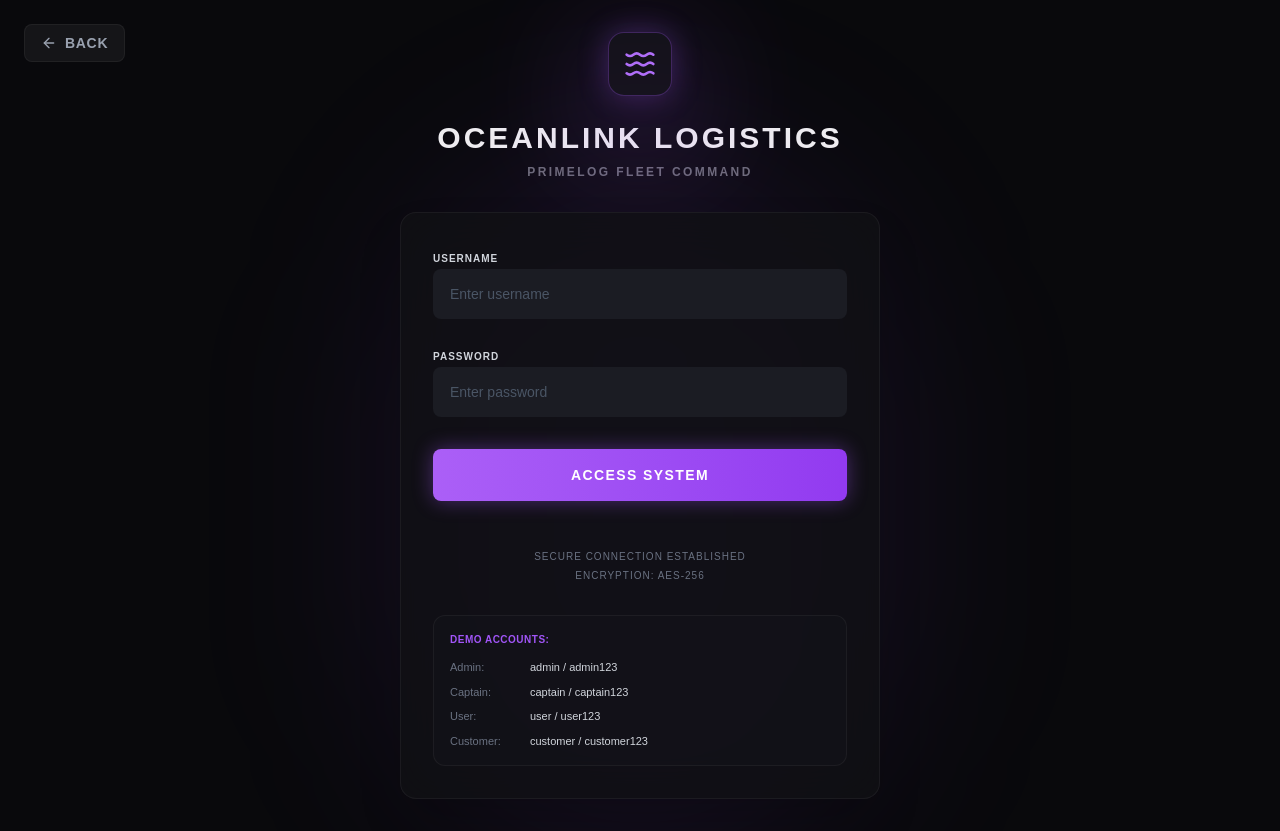
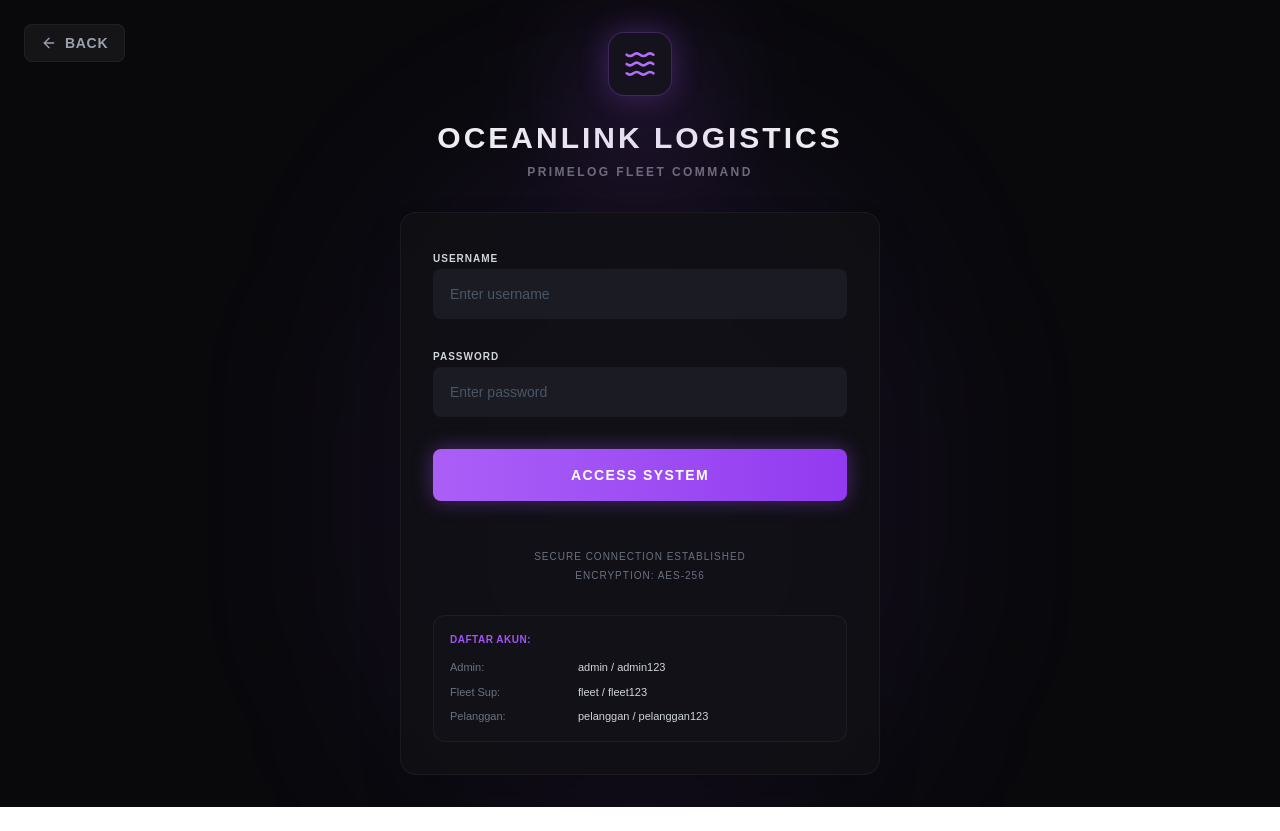
Before and after one commit to nipii04/TugasBesar_2905_2924_2908, a Next.js app in the folder oceanlink-app/: page /login in a window 1280 px wide. After the commit the page ends 807 px from the top, so only its background shows below. Built offline with nearby package versions, Linux system fonts and the light colour scheme.

Commit message:
ProgressKesekian1.1

```diff
--- a/oceanlink-app/app/calculator/page.tsx
+++ b/oceanlink-app/app/calculator/page.tsx
@@ -48,14 +48,14 @@ export default function CalculatorPage() {
           </div>
 
           <div className="flex items-center gap-3">
-            <button className="flex items-center gap-2 px-4 py-2 border border-purple-500/30 hover:bg-purple-500/10 transition-all text-white text-sm font-semibold rounded-md">
+            <Link href="/register" className="flex items-center gap-2 px-4 py-2 border border-purple-500/30 hover:bg-purple-500/10 transition-all text-white text-sm font-semibold rounded-md">
               <UserPlus className="w-4 h-4" />
               SIGN UP
-            </button>
-            <button className="flex items-center gap-2 px-6 py-2 bg-purple-500 hover:bg-purple-400 transition-all text-white text-sm font-semibold rounded-md shadow-[0_0_15px_rgba(168,85,247,0.4)]">
+            </Link>
+            <Link href="/login" className="flex items-center gap-2 px-6 py-2 bg-purple-500 hover:bg-purple-400 transition-all text-white text-sm font-semibold rounded-md shadow-[0_0_15px_rgba(168,85,247,0.4)]">
               <LogIn className="w-4 h-4" />
               SIGN IN
-            </button>
+            </Link>
           </div>
         </div>
       </nav>
--- a/oceanlink-app/app/login/page.tsx
+++ b/oceanlink-app/app/login/page.tsx
@@ -9,21 +9,27 @@ export default function LoginPage() {
   const router = useRouter();
   const [username, setUsername] = useState("");
   const [password, setPassword] = useState("");
+  const [error, setError] = useState("");
 
   const handleLogin = (e: React.FormEvent) => {
     e.preventDefault();
-    if (username.toLowerCase() === "admin" || username.toLowerCase() === "captain") {
+    setError(""); // Reset error list
+    const roleValue = username.toLowerCase();
+
+    if (roleValue === "admin" && password === "admin123") {
+      localStorage.setItem("userRole", "Admin");
       router.push("/dashboard");
-    } else if (username) {
-      // Just redirect anyway for testing, or show error?
-      // Since it's a prototype, let's redirect them to dashboard if they enter anything
+    } else if ((roleValue === "fleet" || roleValue === "fleet superintendent") && password === "fleet123") {
+      localStorage.setItem("userRole", "Fleet Superintendent");
       router.push("/dashboard");
+    } else if ((roleValue === "pelanggan" || roleValue === "customer") && password === "pelanggan123") {
+      localStorage.setItem("userRole", "Pelanggan");
+      // Pelanggan diarahkan ke halaman track shipment
+      router.push("/track");
+    } else {
+      // Tampilkan error jika kredensial tidak sesuai
+      setError("Akun atau kata sandi tidak ditemukan");
     }
-  };
-
-  const handleDemoClick = (user: string, pass: string) => {
-    setUsername(user);
-    setPassword(pass);
   };
 
   return (
@@ -96,6 +102,7 @@ export default function LoginPage() {
               </div>
 
               <div className="pt-2">
+                {error && <p className="text-red-400 text-xs font-semibold mb-3 text-center bg-red-400/10 py-2 rounded-lg border border-red-400/20">{error}</p>}
                 <button
                   type="submit"
                   className="w-full bg-gradient-to-r from-[#ab5ff7] to-[#923af0] hover:from-[#b975fb] hover:to-[#a14df7] text-white font-bold tracking-widest text-sm py-4 rounded-lg transition-all shadow-[0_0_20px_rgba(161,85,247,0.4)] hover:shadow-[0_0_30px_rgba(161,85,247,0.6)]"
@@ -112,25 +119,21 @@ export default function LoginPage() {
                 </p>
               </div>
 
-              {/* Demo Accounts Box */}
+              {/* Account Hint Box */}
               <div className="mt-2 border border-white/5 rounded-xl p-4 bg-[#14151a]/50">
-                <h3 className="text-[#a155f7] text-[10px] font-bold mb-3 tracking-wider uppercase">Demo Accounts:</h3>
+                <h3 className="text-[#a155f7] text-[10px] font-bold mb-3 tracking-wider uppercase">Daftar Akun:</h3>
                 <div className="space-y-2 text-[11px] font-mono text-gray-500">
-                  <div className="flex items-center cursor-pointer hover:text-white transition-colors" onClick={() => handleDemoClick("admin", "admin123")}>
-                    <span className="w-20">Admin:</span>
+                  <div className="flex items-center">
+                    <span className="w-32">Admin:</span>
                     <span className="text-gray-300">admin / admin123</span>
                   </div>
-                  <div className="flex items-center cursor-pointer hover:text-white transition-colors" onClick={() => handleDemoClick("captain", "captain123")}>
-                    <span className="w-20">Captain:</span>
-                    <span className="text-gray-300">captain / captain123</span>
+                  <div className="flex items-center">
+                    <span className="w-32">Fleet Sup:</span>
+                    <span className="text-gray-300">fleet / fleet123</span>
                   </div>
-                  <div className="flex items-center cursor-pointer hover:text-white transition-colors" onClick={() => handleDemoClick("user", "user123")}>
-                    <span className="w-20">User:</span>
-                    <span className="text-gray-300">user / user123</span>
-                  </div>
-                  <div className="flex items-center cursor-pointer hover:text-white transition-colors" onClick={() => handleDemoClick("customer", "customer123")}>
-                    <span className="w-20">Customer:</span>
-                    <span className="text-gray-300">customer / customer123</span>
+                  <div className="flex items-center">
+                    <span className="w-32">Pelanggan:</span>
+                    <span className="text-gray-300">pelanggan / pelanggan123</span>
                   </div>
                 </div>
               </div>
--- a/oceanlink-app/app/track/page.tsx
+++ b/oceanlink-app/app/track/page.tsx
@@ -35,14 +35,14 @@ export default function TrackPage() {
           </div>
 
           <div className="flex items-center gap-3">
-            <button className="flex items-center gap-2 px-4 py-2 border border-purple-500/30 hover:bg-purple-500/10 transition-all text-white text-sm font-semibold rounded-md">
+            <Link href="/register" className="flex items-center gap-2 px-4 py-2 border border-purple-500/30 hover:bg-purple-500/10 transition-all text-white text-sm font-semibold rounded-md">
               <UserPlus className="w-4 h-4" />
               SIGN UP
-            </button>
-            <button className="flex items-center gap-2 px-6 py-2 bg-purple-500 hover:bg-purple-400 transition-all text-white text-sm font-semibold rounded-md shadow-[0_0_15px_rgba(168,85,247,0.4)]">
+            </Link>
+            <Link href="/login" className="flex items-center gap-2 px-6 py-2 bg-purple-500 hover:bg-purple-400 transition-all text-white text-sm font-semibold rounded-md shadow-[0_0_15px_rgba(168,85,247,0.4)]">
               <LogIn className="w-4 h-4" />
               SIGN IN
-            </button>
+            </Link>
           </div>
         </div>
       </nav>
--- a/oceanlink-app/components/Topbar.tsx
+++ b/oceanlink-app/components/Topbar.tsx
@@ -3,11 +3,19 @@
 import Link from "next/link";
 import { usePathname } from "next/navigation";
 import { Waves, LayoutDashboard, Anchor, BarChart3, ChevronDown, User, LogOut, Ship, Map, AlertTriangle, Users } from "lucide-react";
-import { useState } from "react";
+import { useState, useEffect } from "react";
 
 export function Topbar() {
   const pathname = usePathname();
   const [activeDropdown, setActiveDropdown] = useState<string | null>(null);
+  const [userRole, setUserRole] = useState<string>("Admin");
+
+  useEffect(() => {
+    const role = localStorage.getItem("userRole");
+    if (role) {
+      setUserRole(role);
+    }
+  }, []);
 
   const isActive = (path: string) => pathname?.startsWith(path);
 
@@ -98,6 +106,7 @@ export function Topbar() {
                     <p className="text-[10px] text-gray-500">Vessel inventory & details</p>
                   </div>
                 </Link>
+                {userRole === "Admin" && (
                   <Link href="/accounts" className="flex items-center gap-3 p-3 rounded-lg hover:bg-white/5 text-gray-300 hover:text-white transition-colors">
                     <Users size={16} className="text-green-400" />
                     <div>
@@ -105,6 +114,7 @@ export function Topbar() {
                       <p className="text-[10px] text-gray-500">Crew & Operator access</p>
                     </div>
                   </Link>
+                )}
                 <Link href="#" className="flex items-center gap-3 p-3 rounded-lg hover:bg-white/5 text-gray-300 hover:text-white transition-colors">
                   <AlertTriangle size={16} className="text-yellow-400" />
                   <div>
@@ -154,8 +164,10 @@ export function Topbar() {
         {/* User Profile Right Side */}
         <div className="flex items-center gap-4">
           <div className="hidden sm:block text-right">
-            <p className="text-xs font-bold text-white tracking-wider">Administrator</p>
-            <p className="text-[9px] text-gray-500 font-mono uppercase tracking-widest">Admin Access</p>
+            <p className="text-xs font-bold text-white tracking-wider">{userRole}</p>
+            <p className="text-[9px] text-gray-500 font-mono uppercase tracking-widest">
+              {userRole === "Admin" ? "Full Access" : userRole === "Fleet Superintendent" ? "Fleet Operations" : "Customer Access"}
+            </p>
           </div>
           <button className="w-8 h-8 rounded-lg bg-purple-500/20 border border-purple-500/30 flex items-center justify-center text-purple-400 hover:bg-purple-500/30 transition-colors">
             <User size={14} />
```
Lines whose indentation alone changed are shown as unchanged.
